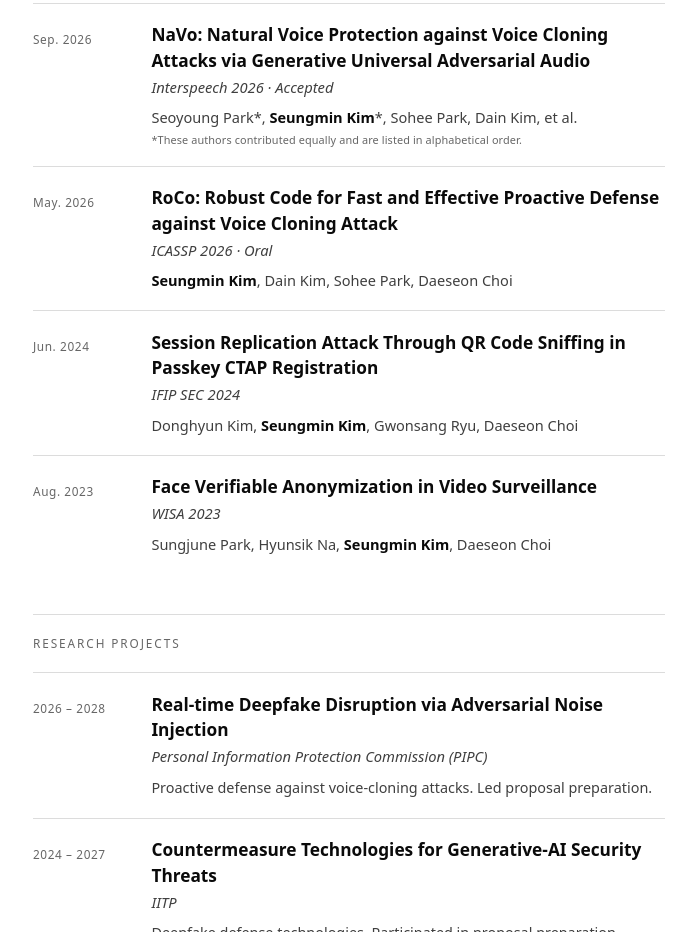
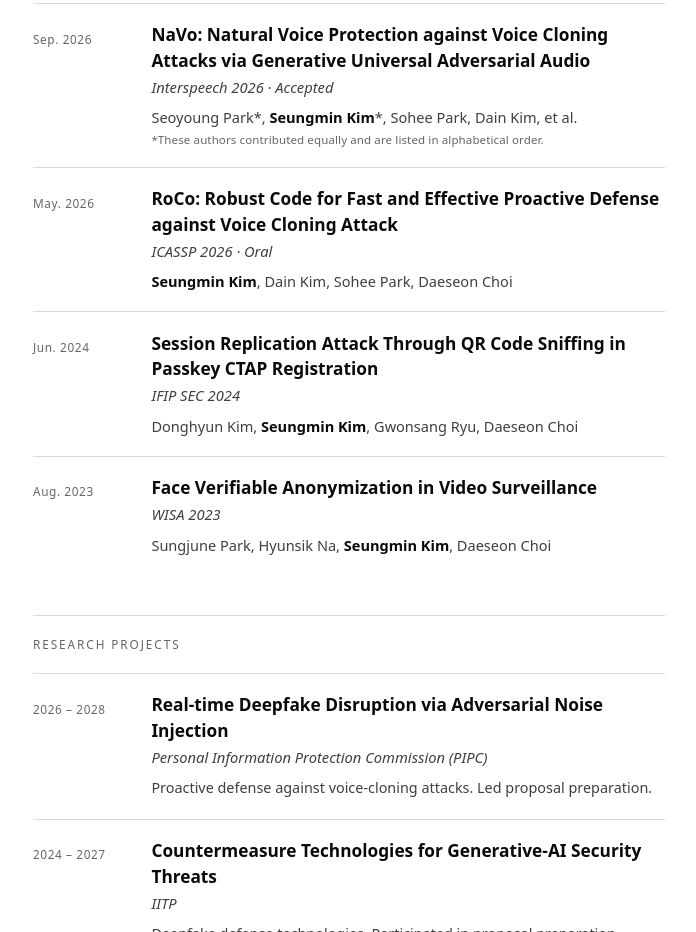
Before and after one commit to smerge0802/smerge0802.github.io, an Eleventy site: page src/index.njk in a window 1280 px wide. Shown: the part 1155-2087 px from the top of the page, without its empty margins (291-987 px from the left). Built offline with nearby package versions, Linux system fonts and the light colour scheme; Eleventy itself is replaced by a stand-in of ours; files that its build step writes are made by us from their sources; a web font is replaced by a local one.

Commit message:
style: slightly enlarge publication note

```diff
--- a/src/css/style.css
+++ b/src/css/style.css
@@ -409,7 +409,7 @@
 .publication-note {
   margin-top: 0.18rem !important;
   color: var(--ink-faint);
-  font-size: 0.68rem;
+  font-size: 0.72rem;
   line-height: 1.45;
   letter-spacing: 0.01em;
 }
```
